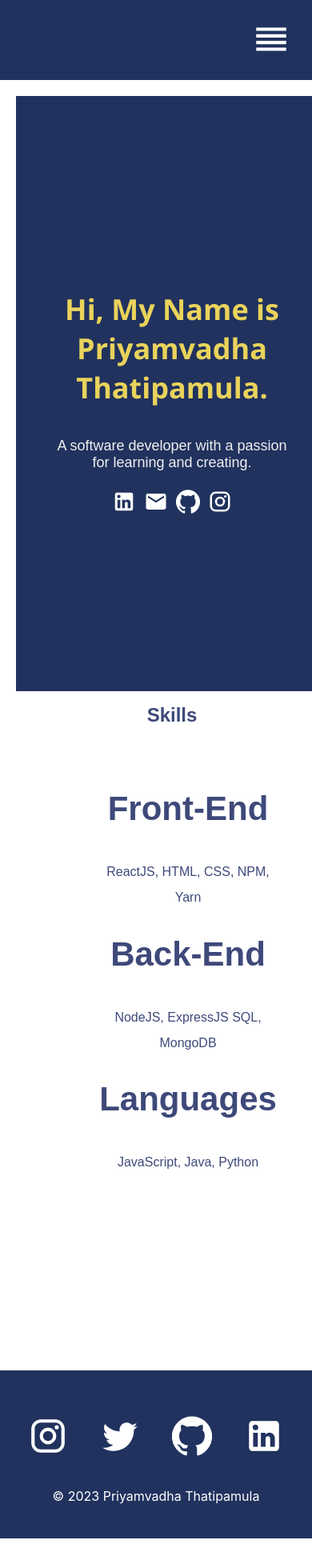
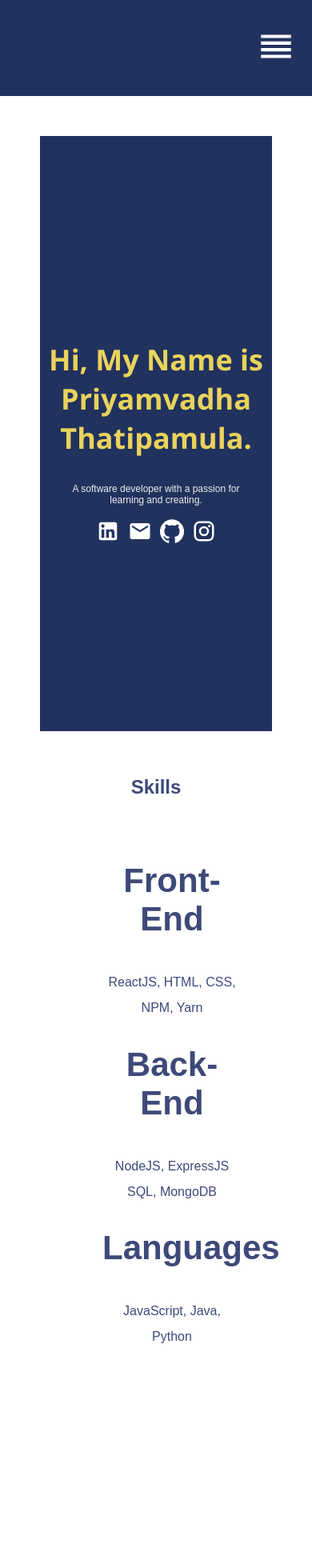
Before and after one commit to Priya-Terminal/personal-website, a React (Create React App) app: page / in a window 390 px wide. Shown: the top 1960 px of the page at 80% size. Before the commit the page ends 1923 px from the top, so only its background shows below. Built offline with nearby package versions, Linux system fonts and the light colour scheme.

Commit message:
changes for mobile view

```diff
--- a/src/styles/Footer.css
+++ b/src/styles/Footer.css
@@ -26,3 +26,23 @@
       font-size: 50px;
     }
   }
+  /* Footer.css */
+@media screen and (max-width: 768px) {
+  .footer {
+    padding: 20px;
+    text-align: center;
+  }
+
+  .socialMedia {
+    margin-bottom: 10px;
+  }
+
+  .socialMedia svg {
+    font-size: 24px;
+    margin: 5px;
+  }
+
+  p {
+    font-size: 12px;
+  }
+}
--- a/src/styles/Home.css
+++ b/src/styles/Home.css
@@ -1,6 +1,6 @@
 /* Home.css */
 .home {
-    width: 100%;
+    /* width: 100%; */
     display: flex;
     flex-direction: column;
     align-items: center;
@@ -84,3 +84,24 @@
       font-size: 16px;
     }
   }
+  /* Home.css */
+@media screen and (max-width: 768px) {
+  .home {
+    padding: 50px;
+    display: flex;
+    flex-direction: column;
+    align-items: center;
+  }
+
+  .about {
+    margin-bottom: 20px;
+  }
+
+  .skills {
+    margin-top: 20px;
+  }
+
+  .list .item {
+    margin-bottom: 20px;
+  }
+}
--- a/src/styles/Navbar.css
+++ b/src/styles/Navbar.css
@@ -86,3 +86,25 @@
       flex-direction: row;
     }
   }
+
+  /* Navbar.css */
+@media screen and (max-width: 768px) {
+  .navbar {
+    padding: 10px;
+    text-align: center;
+  }
+
+  .toggleButton button {
+    font-size: 20px;
+    padding: 5px 10px;
+  }
+
+  .links {
+    margin-top: 10px;
+  }
+
+  .links a {
+    display: block;
+    margin-bottom: 10px;
+  }
+}
--- a/src/styles/ProjectDisplay.css
+++ b/src/styles/ProjectDisplay.css
@@ -71,3 +71,18 @@
       max-height: 200px;
     }
   }
+  /* ProjectDisplay.css */
+@media screen and (max-width: 768px) {
+  .project {
+    padding: 20px;
+  }
+
+  .icon-group {
+    margin-top: 10px;
+  }
+
+  .icon-group .icon {
+    font-size: 24px;
+    margin-right: 10px;
+  }
+}
--- a/src/styles/ProjectItem.css
+++ b/src/styles/ProjectItem.css
@@ -12,5 +12,12 @@
     background-repeat: no-repeat;
     background-position: center;
   }
+  /* ProjectItem.css */
+@media screen and (max-width: 768px) {
+  .projectItem {
+    margin-bottom: 20px;
+  }
+}
+
 
   /* Add any additional styles for ProjectItem here */
--- a/src/styles/Projects.css
+++ b/src/styles/Projects.css
@@ -72,3 +72,16 @@
       height: 300px;
     }
   }
+
+  /* Projects.css */
+@media screen and (max-width: 768px) {
+  .projects {
+    padding: 20px;
+  }
+
+  .projectList {
+    display: grid;
+    grid-template-columns: repeat(1, 1fr);
+    gap: 20px;
+  }
+}
```
Also changed, not shown: src/components/ProjectItem.js (+0 -20 lines), src/pages/ProjectDisplay.js (+0 -25 lines), src/pages/Projects.js (+0 -28 lines).
